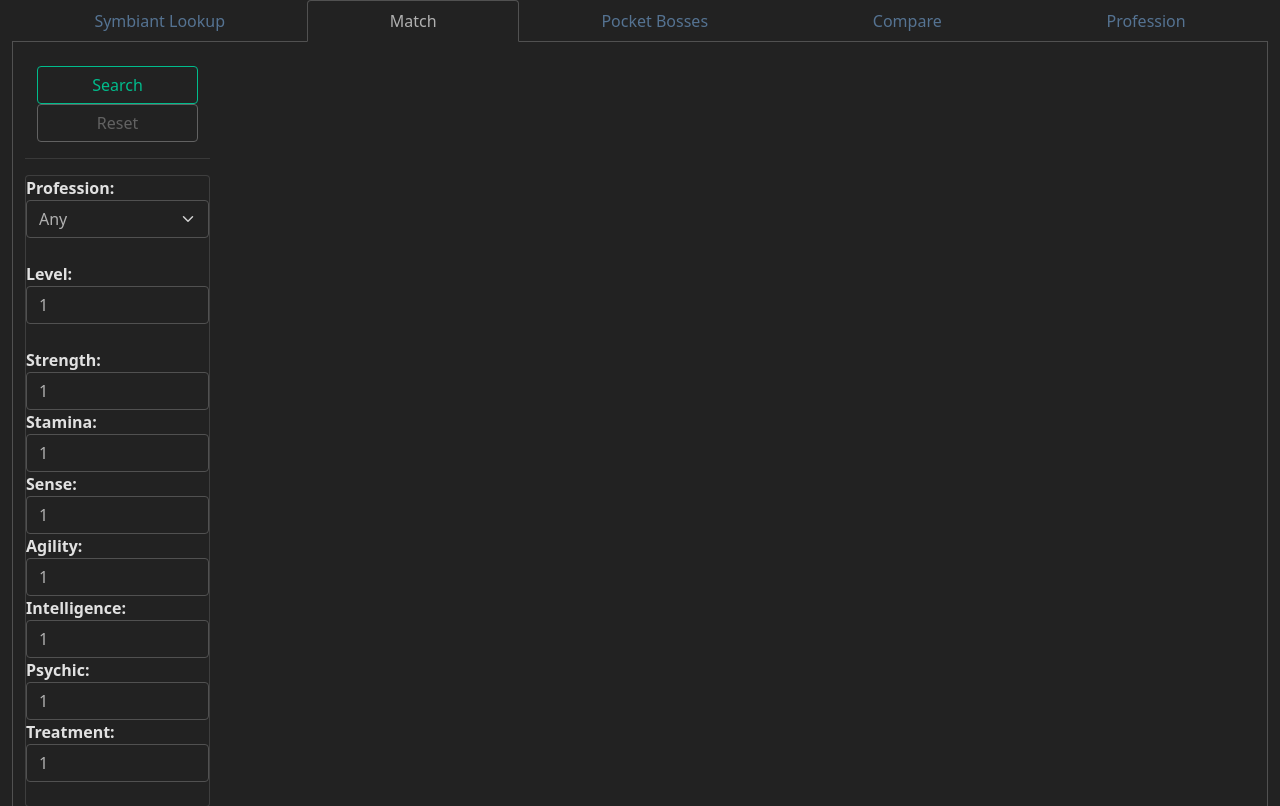
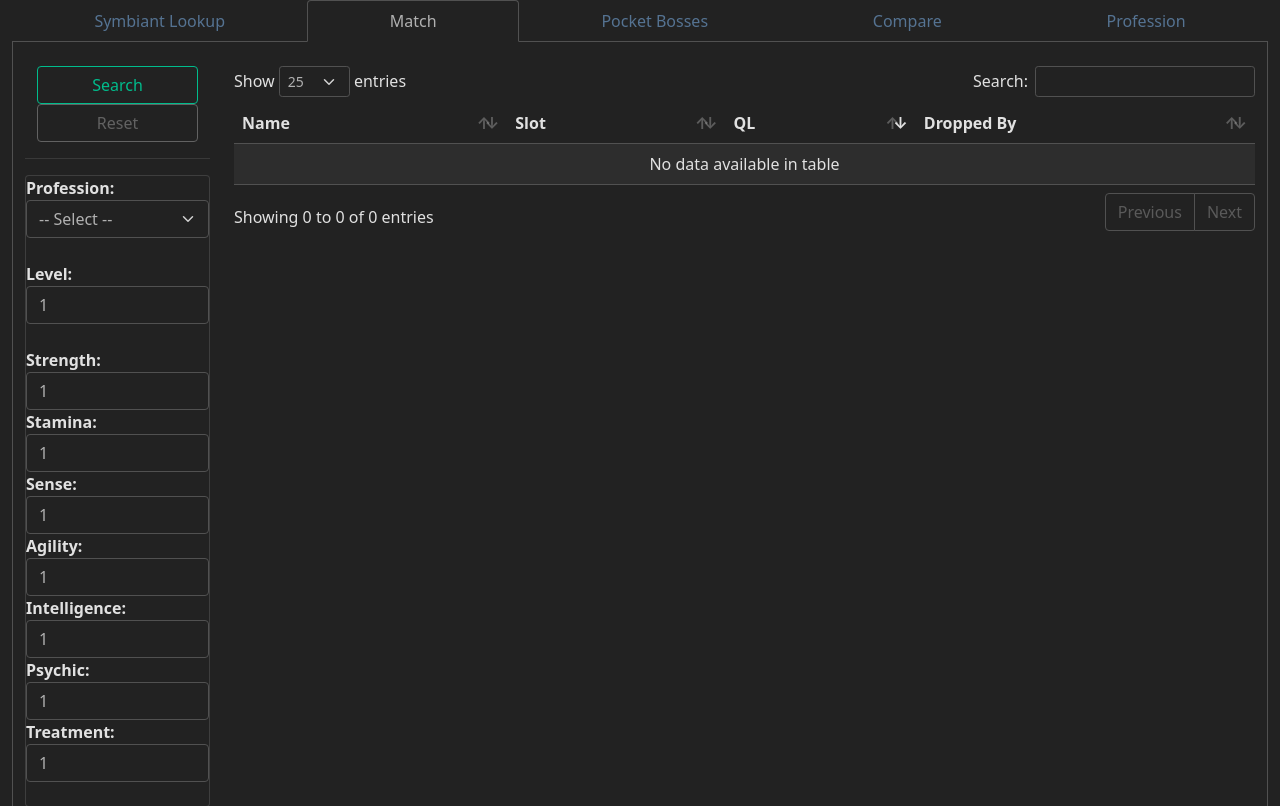
Before and after one commit to TheTinkeringIdiot/Tinkerplants, a Django app: page /tinkerpocket/ in a window 1280 px wide, after a click on "Match". Shown: the part 56-862 px from the top of the page. Run offline with Django 4.2, Linux system fonts and the light colour scheme; parts of the project's set-up code (start-up, migrations or seed data) failed here and were passed over; some libraries are stand-ins or nearby versions.

Commit message:
inital match

```diff
--- a/tinkerpocket/templates/tinkerpocket/index.html
+++ b/tinkerpocket/templates/tinkerpocket/index.html
@@ -180,7 +180,7 @@
                                         <li class="nav-item">
                                             <span class="fw-bold">Profession:</span>
                                             <select class="form-select" id="match-profession">
-                                                <option selected value="0">Any</option>
+                                                <option selected value="0">-- Select --</option>
                                                 <option value="6">Adventurer</option>
                                                 <option value="5">Agent</option>
                                                 <option value="8">Bureaucrat</option>
@@ -236,6 +236,19 @@
                                 </div>
                             </div>
                         </div>
+                    </div>
+                    <div class="col col-md-9 col-lg-10">
+                        <table class="table table-striped" id="match-table">
+                            <thead>
+                                <th>Name</th>
+                                <th>Slot</th>
+                                <th>QL</th>
+                                <th>Dropped By</th>
+                            </thead>
+                            <tbody>
+
+                            </tbody>
+                        </table>
                     </div>
                 </div>
                 <div class="row" id="spacer_row">&nbsp</div>
@@ -430,21 +443,9 @@
             </div>
         </div>
         <div class="tab-pane border border-top-0 rounded-bottom fade" id="compare">
-            <div class="container" id="shopping-container">
+            <div class="container-fluid" id="shopping-container">
                 <div class="row" id="spacer_row">&nbsp</div>
-                <table class="table table-striped">
-                    <thead>
-                        <tr>
-                            <th>Implants</th>
-                            <th>Shiny</th>
-                            <th>Bright</th>
-                            <th>Faded</th>
-                        </tr>
-                    </thead>
-                    <tbody id="shopping-table">
-
-                    </tbody>
-                </table>
+                coming soon!
             </div>
         </div>
         <div class="tab-pane border border-top-0 rounded-bottom fade" id="profession">
--- a/tinkerpocket/templates/tinkerpocket/index_script.html
+++ b/tinkerpocket/templates/tinkerpocket/index_script.html
@@ -5,38 +5,20 @@
             order: [[ 1, 'desc' ]],
             pageLength: 25
         })
+
+        $('#match-table').DataTable({
+            order: [[ 2, 'desc' ]],
+            pageLength: 25
+        })
     })
 
-    // window.addEventListener('load', function () {
-    //     const csrftoken = document.querySelector('[name=csrfmiddlewaretoken]').value
-    //     fetch('update_display', {
-    //         method: 'post',
-    //         body: JSON.stringify({}),
-    //         headers: {
-    //             'Accept' : 'application/json',
-    //             'Content-Type' : 'application/json',
-    //             'X-CSRFToken': csrftoken
-    //         }
-    //     }).then(response => response.json())
-    //     .then(data => {
-    //         display_stats(data)
-    //         update_stats()
-    //     })
-    // })
-
-    // var selectElements = Array.from(document.getElementsByTagName('select'))
-    // selectElements.forEach(function(elem) {
-    //     elem.addEventListener('change', update_stats);
-    // })
-
-    // var selectElements = Array.from(document.getElementsByTagName('input'))
-    // selectElements.forEach(function(elem) {
-    //     elem.addEventListener('change', update_stats);
-    // })
     document.getElementById('bosses-submit').addEventListener('click', get_boss_info)
 
     document.getElementById('filter-submit').addEventListener('click', filter_symbs)
     document.getElementById('filter-reset').addEventListener('click', filter_reset)
+
+    document.getElementById('match-submit').addEventListener('click', match_symbs)
+    document.getElementById('match-reset').addEventListener('click', match_reset)
 
     // document.getElementById('save-button').addEventListener('click', save_stats)
 
@@ -99,6 +81,9 @@
     }
 
     function filter_reset(evt) {
+        filter_table = $('#filter-table').DataTable()
+        filter_table.rows().remove().draw()
+
         document.getElementById('low-ql').value = 1
         document.getElementById('high-ql').value = 300
         document.getElementById('filter-artillery-check').checked = false
@@ -119,6 +104,62 @@
         document.getElementById('filter-leg-check').checked = false
         document.getElementById('filter-left-hand-check').checked = false
         document.getElementById('filter-feet-check').checked = false
+    }
+
+    function match_symbs(evt) {
+        const csrftoken = document.querySelector('[name=csrfmiddlewaretoken]').value
+
+        fetch('match', {
+            method: 'post',
+            body: JSON.stringify({
+                'Profession' : document.getElementById('match-profession').value,
+                'Level' : document.getElementById('match-level').value,
+                'Strength' : document.getElementById('match-strength').value,
+                'Stamina' : document.getElementById('match-stamina').value,
+                'Sense' : document.getElementById('match-sense').value,
+                'Agility' : document.getElementById('match-agility').value,
+                'Intelligence' : document.getElementById('match-intelligence').value,
+                'Psychic' : document.getElementById('match-psychic').value,
+                'Treatment' : document.getElementById('match-treatment').value,
+            }),
+            headers: {
+                'Accept' : 'application/json',
+                'Content-Type' : 'application/json',
+                'X-CSRFToken': csrftoken
+            }
+        }).then(response => response.json())
+        .then(data => {
+            update_match_info(data)
+        })
+    }
+
+    function update_match_info(data) {
+        if (data.success) {
+            match_table = $('#match-table').DataTable()
+            match_table.rows().remove().draw()
+
+            info = data['data']
+
+            info.forEach(function(symb) {
+                droppers = ''
+
+                symb[4].forEach(function(dropper) {
+                    droppers += dropper + '<br>'
+                })
+
+                match_table.row.add([
+                    '<a href="https://aoitems.com/item/' + symb[0] + '">' + symb[1] + '</a>',
+                    symb[2],
+                    symb[3],
+                    droppers
+                ]).draw()
+            })
+        }
+    }
+
+    function match_reset(evt) {
+        match_table = $('#match-table').DataTable()
+        match_table.rows().remove().draw()
     }
 
     function update_boss_info(data) {
--- a/tinkerpocket/urls.py
+++ b/tinkerpocket/urls.py
@@ -6,6 +6,7 @@
     path('', views.index, name='index'),
     path('boss_info', views.boss_info, name='boss_info'),
     path('filter', views.filter, name='filter'),
+    path('match', views.match, name='match'),
     # path('update_display', views.update_display, name='update_display'),
     # path('save_stats', views.save_stats, name='save_stats'),
     # path('restore_stats', views.restore_stats, name='restore_stats')
--- a/tinkerpocket/views.py
+++ b/tinkerpocket/views.py
@@ -102,3 +102,67 @@
 
     else:
         return JsonResponse({'success': False, 'message': 'If you want to know how it works, just ask'})
+
+def match(request):
+    if request.method == 'POST':
+        data = json.loads(request.body)
+
+        level = int(data.get('Level', 1))
+        profession = int(data.get('Profession', 0))
+
+        stats = {
+            'Strength' : int(data.get('Strength', 1)),
+            'Stamina' : int(data.get('Stamina', 1)),
+            'Sense' : int(data.get('Sense', 1)),
+            'Agility' : int(data.get('Agility', 1)),
+            'Intelligence' : int(data.get('Intelligence', 1)),
+            'Psychic' : int(data.get('Psychic', 1)),
+            'Treatment' : int(data.get('Treatment', 1)),
+        }
+
+        if profession == 0:
+            return JsonResponse({'success': False, 'message': 'If you want to know how it works, just ask'})
+
+        candidates = Symbiant.objects.filter(reqs__Level__lte=level, reqs__Profession__contains=profession)
+
+        retlist = []
+
+        for candidate in candidates:
+            if check_requirements(candidate, stats):
+                entry = [
+                    candidate.aoid,
+                    candidate.name,
+                    candidate.slot,
+                    candidate.ql,
+                ]
+
+                dropped_by = []
+                for boss in candidate.dropped_by.all():
+                    dropped_by.append(boss.name)
+
+                entry.append(dropped_by)
+                retlist.append(entry)
+
+        return JsonResponse({'success': True, 'data': retlist})
+
+    else:
+        return JsonResponse({'success': False, 'message': 'If you want to know how it works, just ask'})
+
+def check_requirements(symb, stats):
+    for key, val in symb.reqs.items():
+
+        if key in ['Profession', 'Level', 'Expansion sets']:
+            continue
+
+        elif key == 'Level':
+            continue
+
+        else:
+            try:
+                if not stats.get(key) >= val:
+                    return False
+            except Exception as e:
+                print('TINKERPOCKET: MISSING KEY: {} on {}'.format(key, symb.name))
+                print(e)
+
+    return True
```
